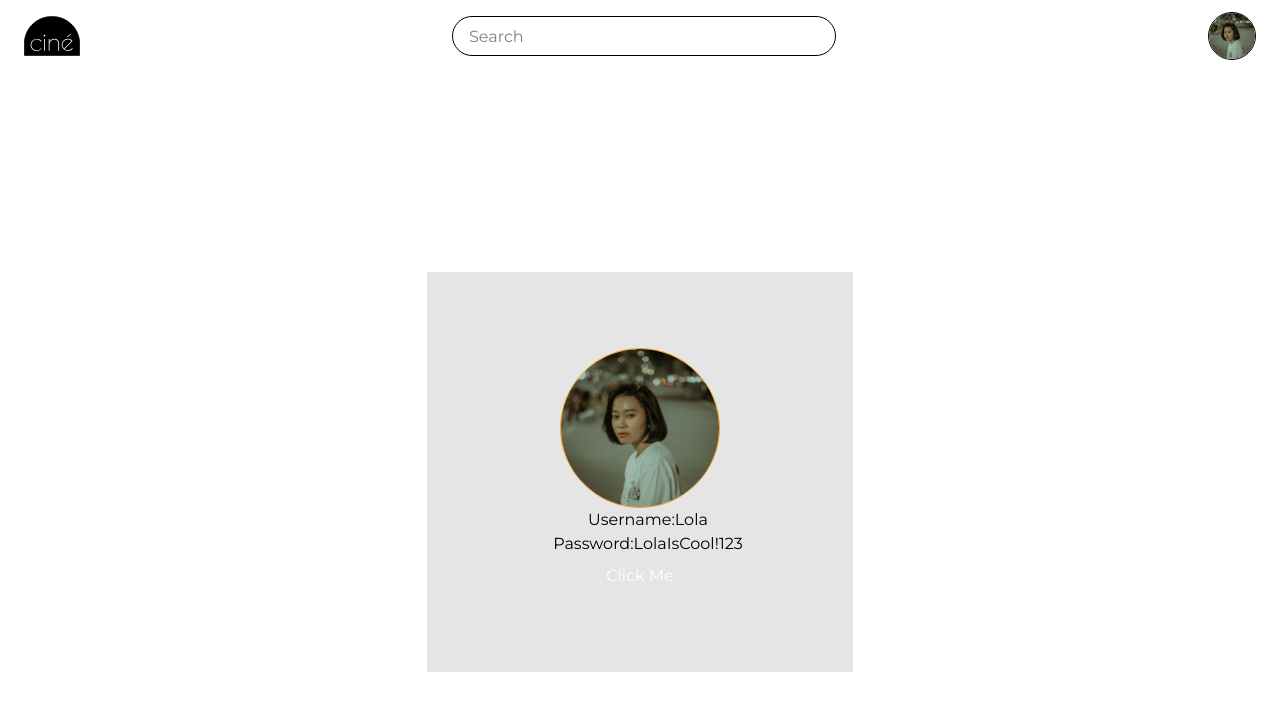
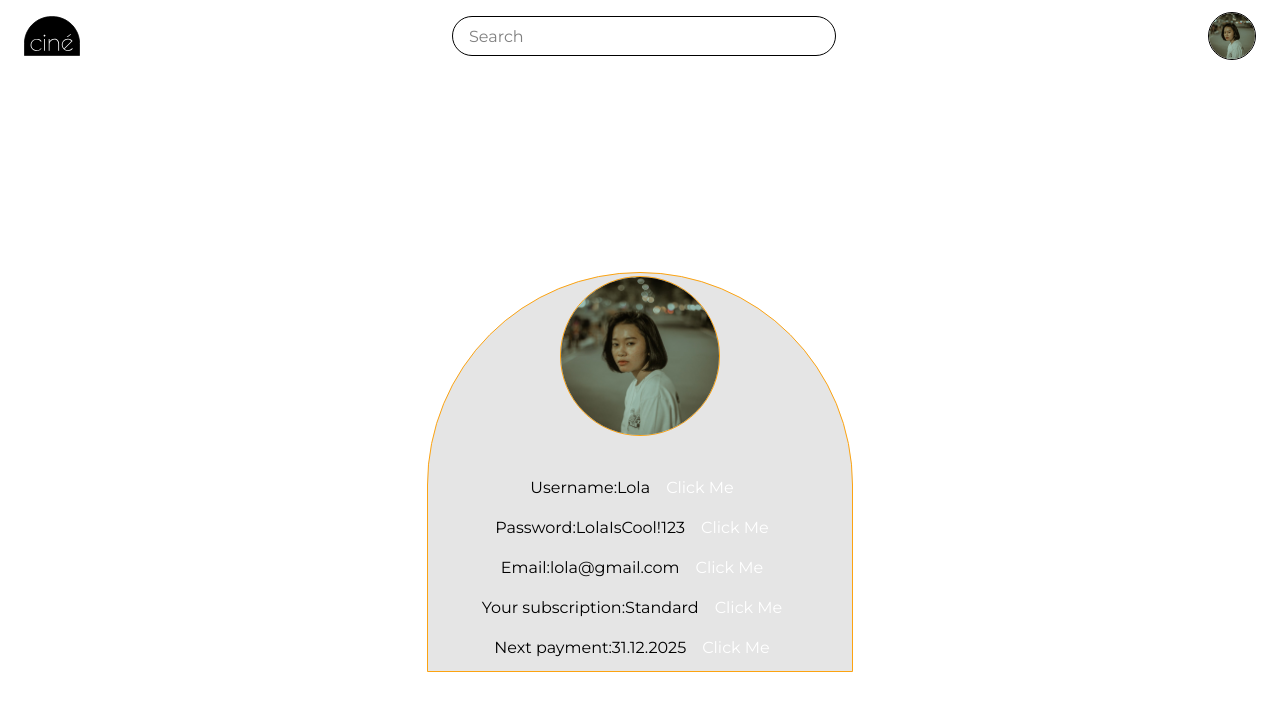
Before and after one commit to AnnaAWojtowicz/cine, a React (Vite) app: page / in a window 1280 px wide. Shown: the top 710 px of the page. Built offline with nearby package versions, Linux system fonts and the light colour scheme; a web font is replaced by a local one.

Commit message:
style: enhance Profile component layout and structure; add borders for improved visual separation

```diff
--- a/src/components/Profile.jsx
+++ b/src/components/Profile.jsx
@@ -2,21 +2,44 @@ import profile from '../assets/img/profile.jpg';
 import Button from './Button.jsx';
 
 export default function Profile() {
+
+    const d = new Date();
+    let year = d.getFullYear();
+
     return (
-        <div className="flex justify-center items-center min-h-screen">
-            <div className="flex flex-col justify-center w-1/3 h-100 bg-[var(--platinum-500)] text-[var(--black)]">
+        <div className="flex justify-center items-center min-h-screen ">
+            <div className="flex flex-col justify-center w-1/3 h-100 bg-[var(--platinum-500)] text-[var(--black)] border-1 border-solid rounded-t-full border-[var(--orange-web)]">
                 <div className="flex justify-center">
                     <img src={profile} alt="user image" className="w-40 h-40 border-1 border-solid border-[var(--orange-web)] rounded-full" />
                 </div>
-                <div className="flex justify-center ml-4">
+                <div className="mt-8">
+                    <div className="flex justify-center items-center ">
                         <span>Username:</span>
                         <span>Lola</span>
+                        <Button />
                     </div>
-                <div className="flex justify-center ml-4">
+                    <div className="flex justify-center items-center ">
                         <span>Password:</span>
                         <span>LolaIsCool!123</span>
+                        <Button />
                     </div>
+                    <div className="flex justify-center items-center ">
+                        <span>Email:</span>
+                        <span>lola@gmail.com</span>
                         <Button />
+                    </div>
+                    <div className="flex justify-center items-center ">
+                        <span>Your subscription:</span>
+                        <span>Standard</span>
+                        <Button />
+                    </div>
+                    <div className="flex justify-center items-center ">
+                        <span>Next payment:</span>
+                        <span>31.12.{year}</span>
+                        <Button />
+                    </div>
+                </div>
+
             </div>
         </div>
     )
```
Lines whose indentation alone changed are shown as unchanged.
